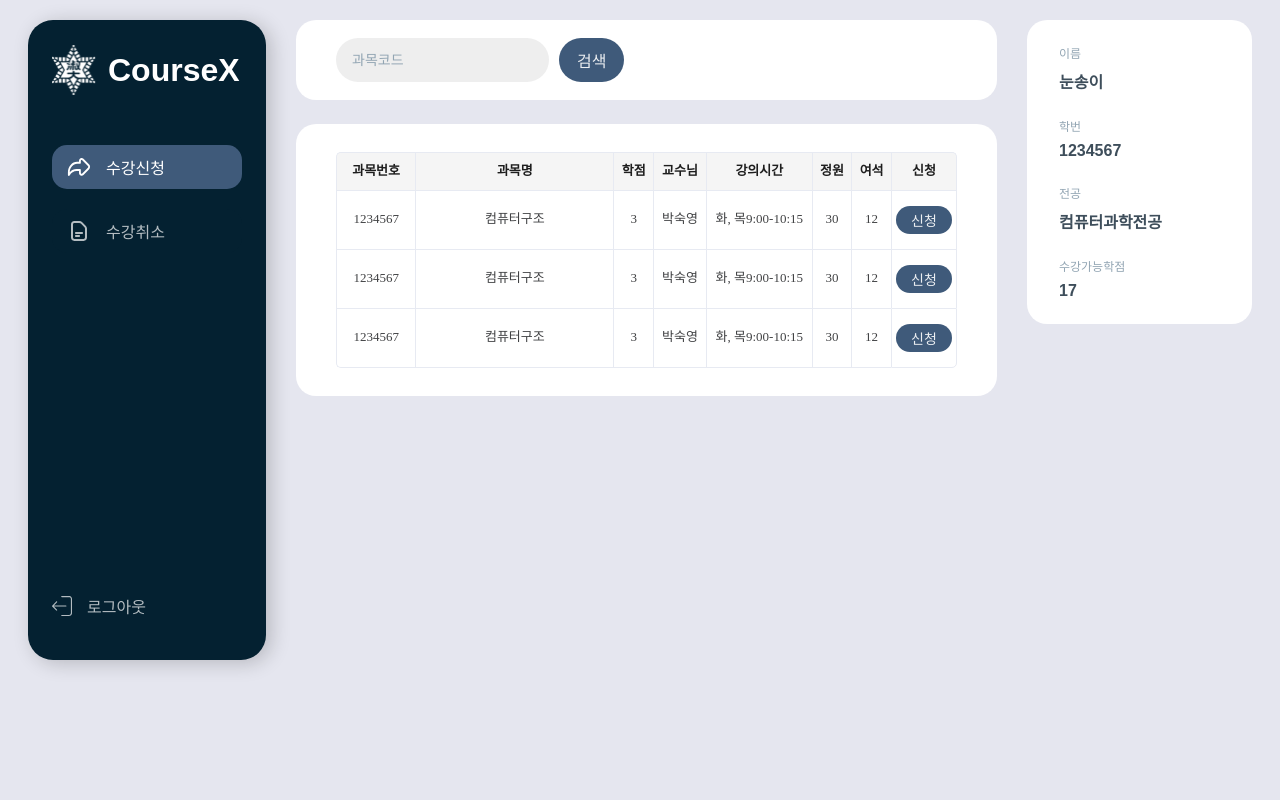
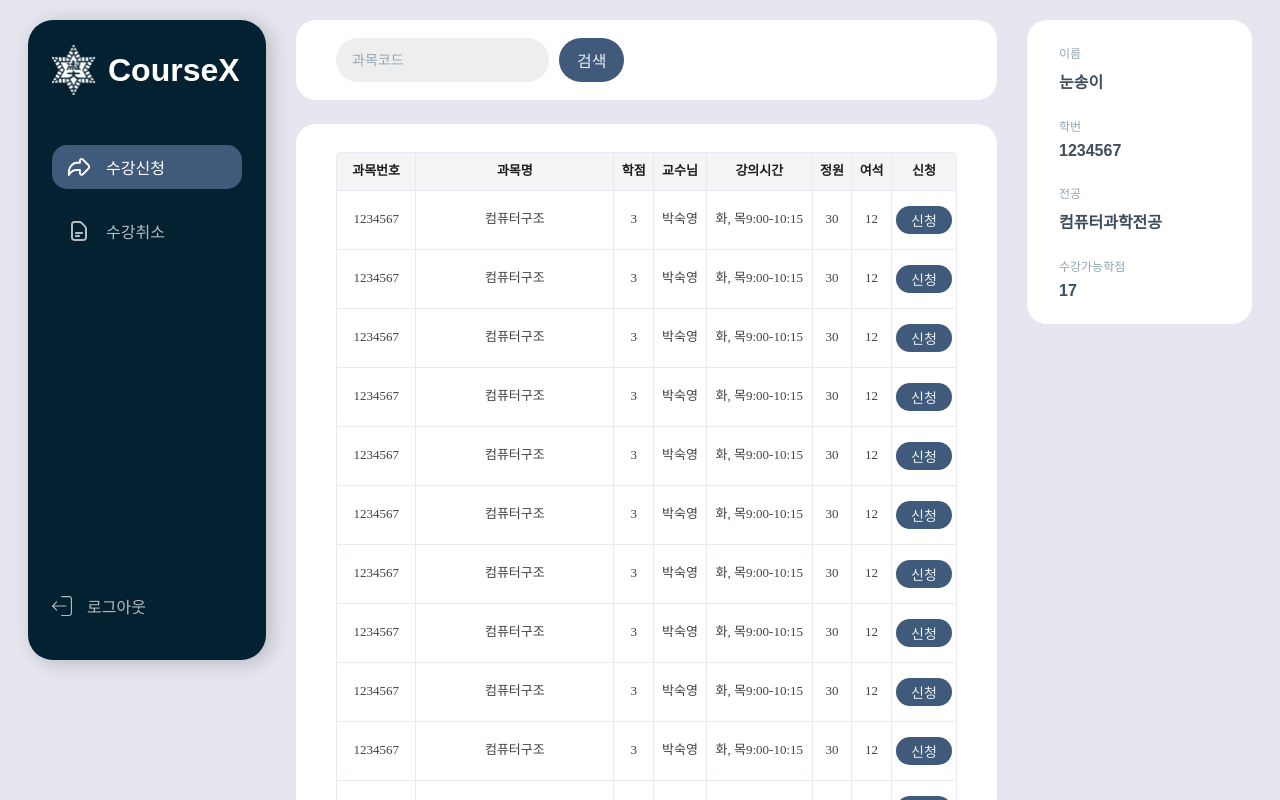
Before and after one commit to smwu-aws-cloud-club/courseX-project, a React (Create React App) app in the folder course-x-frontend/: page / in a window 1280 px wide. Shown: the top 800 px of the page. Built offline with nearby package versions, Linux system fonts and the light colour scheme.

Commit message:
style: Navbar와 Info 컴포넌트 position: sticky로 변경(#19)

```diff
--- a/course-x-frontend/src/components/info.module.css
+++ b/course-x-frontend/src/components/info.module.css
@@ -6,6 +6,8 @@
   gap: 24px;
   width: 225px;
   padding: 24px 32px;
+  position: sticky;
+  top: 20px;
   box-sizing: border-box;
   background-color: var(--color-grey-scale-0);
   border-radius: 20px;
--- a/course-x-frontend/src/components/navbar.module.css
+++ b/course-x-frontend/src/components/navbar.module.css
@@ -4,6 +4,8 @@
   width: 238px;
   height: 80vh;
   padding: 0 24px;
+  position: sticky;
+  top: 20px;
   box-sizing: border-box;
   border-radius: 25px;
   background-color: var(--color-primary-navy);
--- a/course-x-frontend/src/mock/course.json
+++ b/course-x-frontend/src/mock/course.json
@@ -1,4 +1,274 @@
 [
+  {
+    "code": "1234567",
+    "name": "컴퓨터구조",
+    "credit": 3,
+    "professorName": "박숙영",
+    "courseSchedule": "화, 목9:00-10:15",
+    "maxStudent": 30,
+    "remainingSeats": 12
+  },
+  {
+    "code": "1234567",
+    "name": "컴퓨터구조",
+    "credit": 3,
+    "professorName": "박숙영",
+    "courseSchedule": "화, 목9:00-10:15",
+    "maxStudent": 30,
+    "remainingSeats": 12
+  },
+  {
+    "code": "1234567",
+    "name": "컴퓨터구조",
+    "credit": 3,
+    "professorName": "박숙영",
+    "courseSchedule": "화, 목9:00-10:15",
+    "maxStudent": 30,
+    "remainingSeats": 12
+  },
+  {
+    "code": "1234567",
+    "name": "컴퓨터구조",
+    "credit": 3,
+    "professorName": "박숙영",
+    "courseSchedule": "화, 목9:00-10:15",
+    "maxStudent": 30,
+    "remainingSeats": 12
+  },
+  {
+    "code": "1234567",
+    "name": "컴퓨터구조",
+    "credit": 3,
+    "professorName": "박숙영",
+    "courseSchedule": "화, 목9:00-10:15",
+    "maxStudent": 30,
+    "remainingSeats": 12
+  },
+  {
+    "code": "1234567",
+    "name": "컴퓨터구조",
+    "credit": 3,
+    "professorName": "박숙영",
+    "courseSchedule": "화, 목9:00-10:15",
+    "maxStudent": 30,
+    "remainingSeats": 12
+  },
+  {
+    "code": "1234567",
+    "name": "컴퓨터구조",
+    "credit": 3,
+    "professorName": "박숙영",
+    "courseSchedule": "화, 목9:00-10:15",
+    "maxStudent": 30,
+    "remainingSeats": 12
+  },
+  {
+    "code": "1234567",
+    "name": "컴퓨터구조",
+    "credit": 3,
+    "professorName": "박숙영",
+    "courseSchedule": "화, 목9:00-10:15",
+    "maxStudent": 30,
+    "remainingSeats": 12
+  },
+  {
+    "code": "1234567",
+    "name": "컴퓨터구조",
+    "credit": 3,
+    "professorName": "박숙영",
+    "courseSchedule": "화, 목9:00-10:15",
+    "maxStudent": 30,
+    "remainingSeats": 12
+  },
+  {
+    "code": "1234567",
+    "name": "컴퓨터구조",
+    "credit": 3,
+    "professorName": "박숙영",
+    "courseSchedule": "화, 목9:00-10:15",
+    "maxStudent": 30,
+    "remainingSeats": 12
+  },
+  {
+    "code": "1234567",
+    "name": "컴퓨터구조",
+    "credit": 3,
+    "professorName": "박숙영",
+    "courseSchedule": "화, 목9:00-10:15",
+    "maxStudent": 30,
+    "remainingSeats": 12
+  },
+  {
+    "code": "1234567",
+    "name": "컴퓨터구조",
+    "credit": 3,
+    "professorName": "박숙영",
+    "courseSchedule": "화, 목9:00-10:15",
+    "maxStudent": 30,
+    "remainingSeats": 12
+  },
+  {
+    "code": "1234567",
+    "name": "컴퓨터구조",
+    "credit": 3,
+    "professorName": "박숙영",
+    "courseSchedule": "화, 목9:00-10:15",
+    "maxStudent": 30,
+    "remainingSeats": 12
+  },
+  {
+    "code": "1234567",
+    "name": "컴퓨터구조",
+    "credit": 3,
+    "professorName": "박숙영",
+    "courseSchedule": "화, 목9:00-10:15",
+    "maxStudent": 30,
+    "remainingSeats": 12
+  },
+  {
+    "code": "1234567",
+    "name": "컴퓨터구조",
+    "credit": 3,
+    "professorName": "박숙영",
+    "courseSchedule": "화, 목9:00-10:15",
+    "maxStudent": 30,
+    "remainingSeats": 12
+  },
+  {
+    "code": "1234567",
+    "name": "컴퓨터구조",
+    "credit": 3,
+    "professorName": "박숙영",
+    "courseSchedule": "화, 목9:00-10:15",
+    "maxStudent": 30,
+    "remainingSeats": 12
+  },
+  {
+    "code": "1234567",
+    "name": "컴퓨터구조",
+    "credit": 3,
+    "professorName": "박숙영",
+    "courseSchedule": "화, 목9:00-10:15",
+    "maxStudent": 30,
+    "remainingSeats": 12
+  },
+  {
+    "code": "1234567",
+    "name": "컴퓨터구조",
+    "credit": 3,
+    "professorName": "박숙영",
+    "courseSchedule": "화, 목9:00-10:15",
+    "maxStudent": 30,
+    "remainingSeats": 12
+  },
+  {
+    "code": "1234567",
+    "name": "컴퓨터구조",
+    "credit": 3,
+    "professorName": "박숙영",
+    "courseSchedule": "화, 목9:00-10:15",
+    "maxStudent": 30,
+    "remainingSeats": 12
+  },
+  {
+    "code": "1234567",
+    "name": "컴퓨터구조",
+    "credit": 3,
+    "professorName": "박숙영",
+    "courseSchedule": "화, 목9:00-10:15",
+    "maxStudent": 30,
+    "remainingSeats": 12
+  },
+  {
+    "code": "1234567",
+    "name": "컴퓨터구조",
+    "credit": 3,
+    "professorName": "박숙영",
+    "courseSchedule": "화, 목9:00-10:15",
+    "maxStudent": 30,
+    "remainingSeats": 12
+  },
+  {
+    "code": "1234567",
+    "name": "컴퓨터구조",
+    "credit": 3,
+    "professorName": "박숙영",
+    "courseSchedule": "화, 목9:00-10:15",
+    "maxStudent": 30,
+    "remainingSeats": 12
+  },
+  {
+    "code": "1234567",
+    "name": "컴퓨터구조",
+    "credit": 3,
+    "professorName": "박숙영",
+    "courseSchedule": "화, 목9:00-10:15",
+    "maxStudent": 30,
+    "remainingSeats": 12
+  },
+  {
+    "code": "1234567",
+    "name": "컴퓨터구조",
+    "credit": 3,
+    "professorName": "박숙영",
+    "courseSchedule": "화, 목9:00-10:15",
+    "maxStudent": 30,
+    "remainingSeats": 12
+  },
+  {
+    "code": "1234567",
+    "name": "컴퓨터구조",
+    "credit": 3,
+    "professorName": "박숙영",
+    "courseSchedule": "화, 목9:00-10:15",
+    "maxStudent": 30,
+    "remainingSeats": 12
+  },
+  {
+    "code": "1234567",
+    "name": "컴퓨터구조",
+    "credit": 3,
+    "professorName": "박숙영",
+    "courseSchedule": "화, 목9:00-10:15",
+    "maxStudent": 30,
+    "remainingSeats": 12
+  },
+  {
+    "code": "1234567",
+    "name": "컴퓨터구조",
+    "credit": 3,
+    "professorName": "박숙영",
+    "courseSchedule": "화, 목9:00-10:15",
+    "maxStudent": 30,
+    "remainingSeats": 12
+  },
+  {
+    "code": "1234567",
+    "name": "컴퓨터구조",
+    "credit": 3,
+    "professorName": "박숙영",
+    "courseSchedule": "화, 목9:00-10:15",
+    "maxStudent": 30,
+    "remainingSeats": 12
+  },
+  {
+    "code": "1234567",
+    "name": "컴퓨터구조",
+    "credit": 3,
+    "professorName": "박숙영",
+    "courseSchedule": "화, 목9:00-10:15",
+    "maxStudent": 30,
+    "remainingSeats": 12
+  },
+  {
+    "code": "1234567",
+    "name": "컴퓨터구조",
+    "credit": 3,
+    "professorName": "박숙영",
+    "courseSchedule": "화, 목9:00-10:15",
+    "maxStudent": 30,
+    "remainingSeats": 12
+  },
   {
     "code": "1234567",
     "name": "컴퓨터구조",
```
